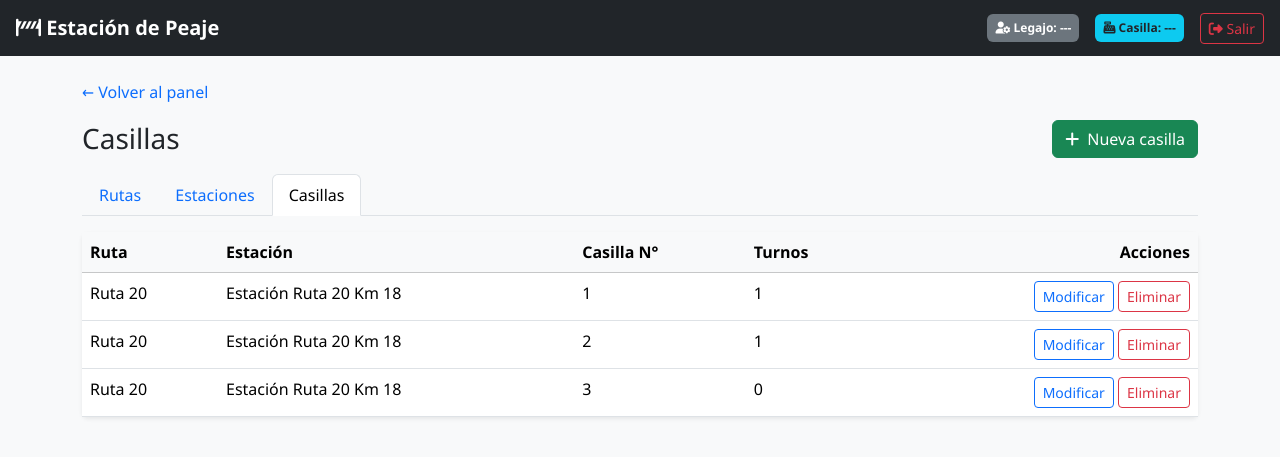
After one commit to Villada-PG3/trabajo-practico-integrador-caso-6-peaje, a Django app: page /panel/casillas/ in a window 1280 px wide. The commit adds this page. Shown: the top 457 px of the page. Run offline with Django 5.2, Linux system fonts and the light colour scheme; a user stored in the database is signed in; data comes from the database, SQL or seed files in the repository; some libraries are stand-ins or nearby versions.

Commit message:
feat: ABM de casillas en panel admin

```diff
--- a/core/urls.py
+++ b/core/urls.py
@@ -52,4 +52,13 @@ urlpatterns = [
     path('panel/estaciones/<int:pk>/editar/', views.EstacionUpdateView.as_view(), name='estacion_editar'),
     # Lo mismo para borrar
     path('panel/estaciones/<int:pk>/borrar/', views.EstacionDeleteView.as_view(), name='estacion_borrar'),
+
+        # Lista de casillas
+    path('panel/casillas/', views.CasillaListView.as_view(), name='casillas'),
+    # Formulario de alta
+    path('panel/casillas/nueva/', views.CasillaCreateView.as_view(), name='casilla_crear'),
+    # <int:pk> captura el número de la casilla que se quiere modificar
+    path('panel/casillas/<int:pk>/editar/', views.CasillaUpdateView.as_view(), name='casilla_editar'),
+    # Lo mismo para borrar
+    path('panel/casillas/<int:pk>/borrar/', views.CasillaDeleteView.as_view(), name='casilla_borrar'),
 ]
--- a/core/views.py
+++ b/core/views.py
@@ -495,3 +495,43 @@ class EstacionDeleteView(SoloAdminMixin, DeleteView):
     template_name = 'panel/confirmar_borrado.html'      # El mismo template de borrado que usan las rutas
     success_url = reverse_lazy('estaciones')
     extra_context = {'volver': 'estaciones'}
+
+class CasillaListView(SoloAdminMixin, ListView):
+    """Lista todas las casillas."""
+    model = Casilla                                     # Qué modelo listar
+    template_name = 'panel/casillas_lista.html'         # Template que se muestra
+    context_object_name = 'casillas'                    # Nombre de la lista dentro del template
+    # select_related trae la estación y su ruta junto con cada casilla en una sola consulta
+    # ('estacion__ruta' sigue dos claves foráneas seguidas: casilla -> estación -> ruta)
+    # Ordena por ruta, después por número de estación y al final por número de casilla
+    queryset = Casilla.objects.select_related('estacion__ruta').order_by(
+        'estacion__ruta__nombre', 'estacion__numero_estacion', 'numero_casilla'
+    )
+
+
+class CasillaCreateView(SoloAdminMixin, BootstrapFormMixin, CreateView):
+    """Formulario para crear una casilla nueva."""
+    model = Casilla
+    # 'estacion' es una clave foránea: Django la dibuja como un desplegable con las estaciones
+    fields = ['estacion', 'numero_casilla']
+    template_name = 'panel/form_generico.html'          # El mismo template de formulario que usan rutas y estaciones
+    success_url = reverse_lazy('casillas')              # A dónde vuelve después de guardar
+    # Título que se muestra y nombre de la URL a la que lleva el botón "Volver"
+    extra_context = {'titulo': 'Nueva casilla', 'volver': 'casillas'}
+
+
+class CasillaUpdateView(SoloAdminMixin, BootstrapFormMixin, UpdateView):
+    """Formulario para modificar una casilla existente (el pk viene en la URL)."""
+    model = Casilla
+    fields = ['estacion', 'numero_casilla']
+    template_name = 'panel/form_generico.html'
+    success_url = reverse_lazy('casillas')
+    extra_context = {'titulo': 'Modificar casilla', 'volver': 'casillas'}
+
+
+class CasillaDeleteView(SoloAdminMixin, DeleteView):
+    """Pantalla de confirmación y borrado de una casilla."""
+    model = Casilla
+    template_name = 'panel/confirmar_borrado.html'      # El mismo template de borrado de las otras entidades
+    success_url = reverse_lazy('casillas')
+    extra_context = {'volver': 'casillas'}
--- a/templates/panel/_tabs.html
+++ b/templates/panel/_tabs.html
@@ -1,4 +1,4 @@
-{# Pestañas de navegación entre Rutas y Estaciones; más adelante se suma la de Casillas #}
+{# Pestañas de navegación entre Rutas, Estaciones y Casillas #}
 <ul class="nav nav-tabs mb-3">
     <li class="nav-item">
         {# request.resolver_match.url_name es el name de la URL actual: si coincide, la pestaña se marca activa #}
@@ -9,4 +9,8 @@
         <a class="nav-link {% if request.resolver_match.url_name == 'estaciones' %}active{% endif %}"
            href="{% url 'estaciones' %}">Estaciones</a>
     </li>
+    <li class="nav-item">
+        <a class="nav-link {% if request.resolver_match.url_name == 'casillas' %}active{% endif %}"
+           href="{% url 'casillas' %}">Casillas</a>
+    </li>
 </ul>
--- /dev/null
+++ b/templates/panel/casillas_lista.html
@@ -0,0 +1,56 @@
+{% extends 'base.html' %}
+
+{# Título de la pestaña del navegador #}
+{% block title %}Casillas{% endblock %}
+
+{% block content %}
+{# Link para volver al menú del administrador #}
+<a href="/prueba/" class="text-decoration-none">&larr; Volver al panel</a>
+
+{# Título a la izquierda y botón de alta a la derecha #}
+<div class="d-flex justify-content-between align-items-center my-3">
+    <h1 class="h3 mb-0">Casillas</h1>
+    {# {% url 'casilla_crear' %} arma la dirección usando el name de la ruta en urls.py #}
+    <a href="{% url 'casilla_crear' %}" class="btn btn-success">
+        <i class="fa-solid fa-plus me-1"></i> Nueva casilla
+    </a>
+</div>
+
+{# Trae las pestañas Rutas / Estaciones / Casillas desde el archivo _tabs.html #}
+{% include 'panel/_tabs.html' %}
+
+<div class="card shadow-sm border-0">
+    <table class="table table-hover mb-0">
+        <thead class="table-light">
+            <tr>
+                <th>Ruta</th>
+                <th>Estación</th>
+                <th>Casilla N°</th>
+                <th>Turnos</th>
+                <th class="text-end">Acciones</th>
+            </tr>
+        </thead>
+        <tbody>
+            {# "casillas" es el context_object_name definido en CasillaListView #}
+            {% for casilla in casillas %}
+            <tr>
+                {# casilla.estacion.ruta.nombre sigue las dos claves foráneas hasta el nombre de la ruta #}
+                <td>{{ casilla.estacion.ruta.nombre }}</td>
+                <td>{{ casilla.estacion.nombre }}</td>
+                <td>{{ casilla.numero_casilla }}</td>
+                {# "turnos" es el related_name del modelo Turno; si es mayor a 0, la casilla no se puede eliminar #}
+                <td>{{ casilla.turnos.count }}</td>
+                <td class="text-end">
+                    {# Pasamos casilla.pk para que la URL sepa a qué casilla se refiere #}
+                    <a href="{% url 'casilla_editar' casilla.pk %}" class="btn btn-sm btn-outline-primary">Modificar</a>
+                    <a href="{% url 'casilla_borrar' casilla.pk %}" class="btn btn-sm btn-outline-danger">Eliminar</a>
+                </td>
+            </tr>
+            {# Se muestra solo si la lista viene vacía; colspan="5" ocupa las 5 columnas #}
+            {% empty %}
+            <tr><td colspan="5" class="text-center text-muted py-4">No hay casillas cargadas.</td></tr>
+            {% endfor %}
+        </tbody>
+    </table>
+</div>
+{% endblock %}
```
